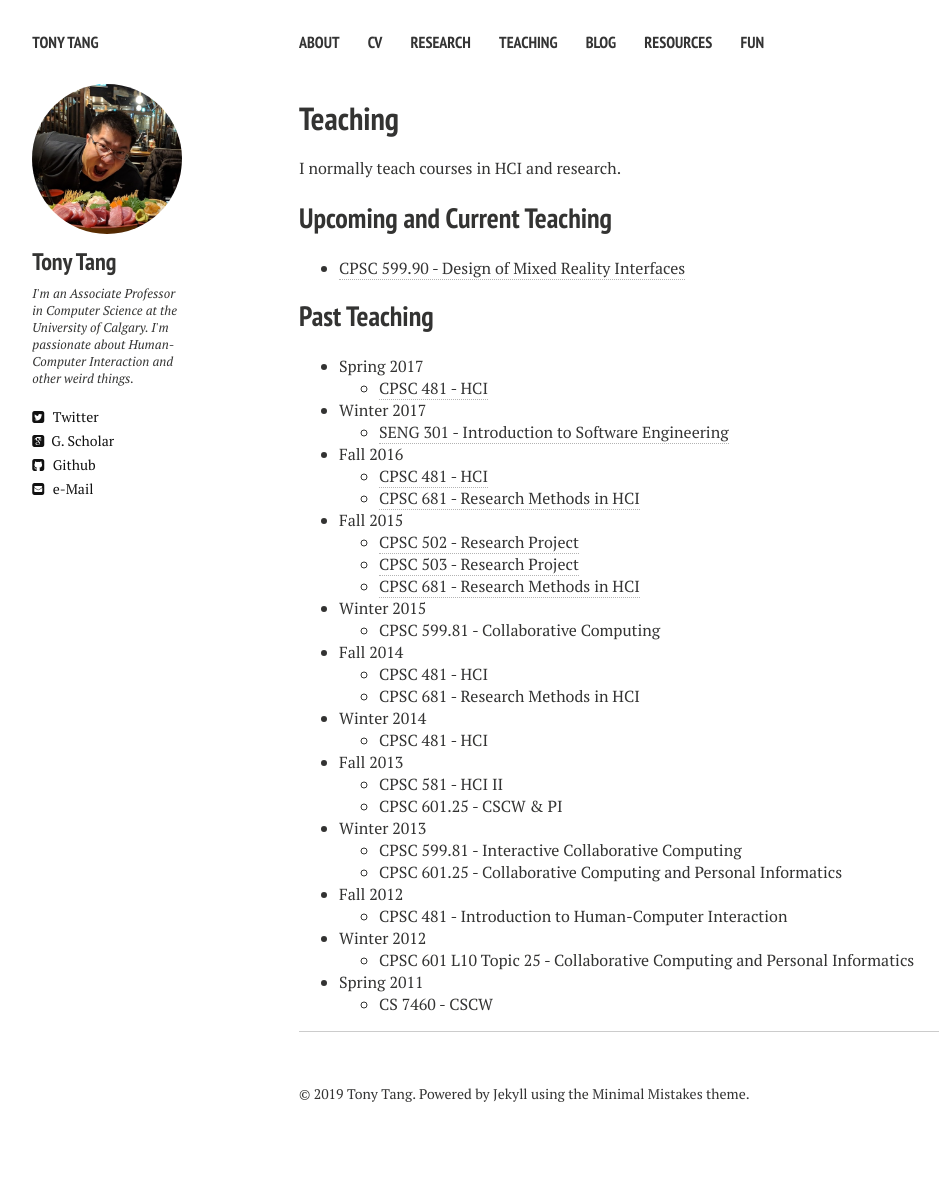
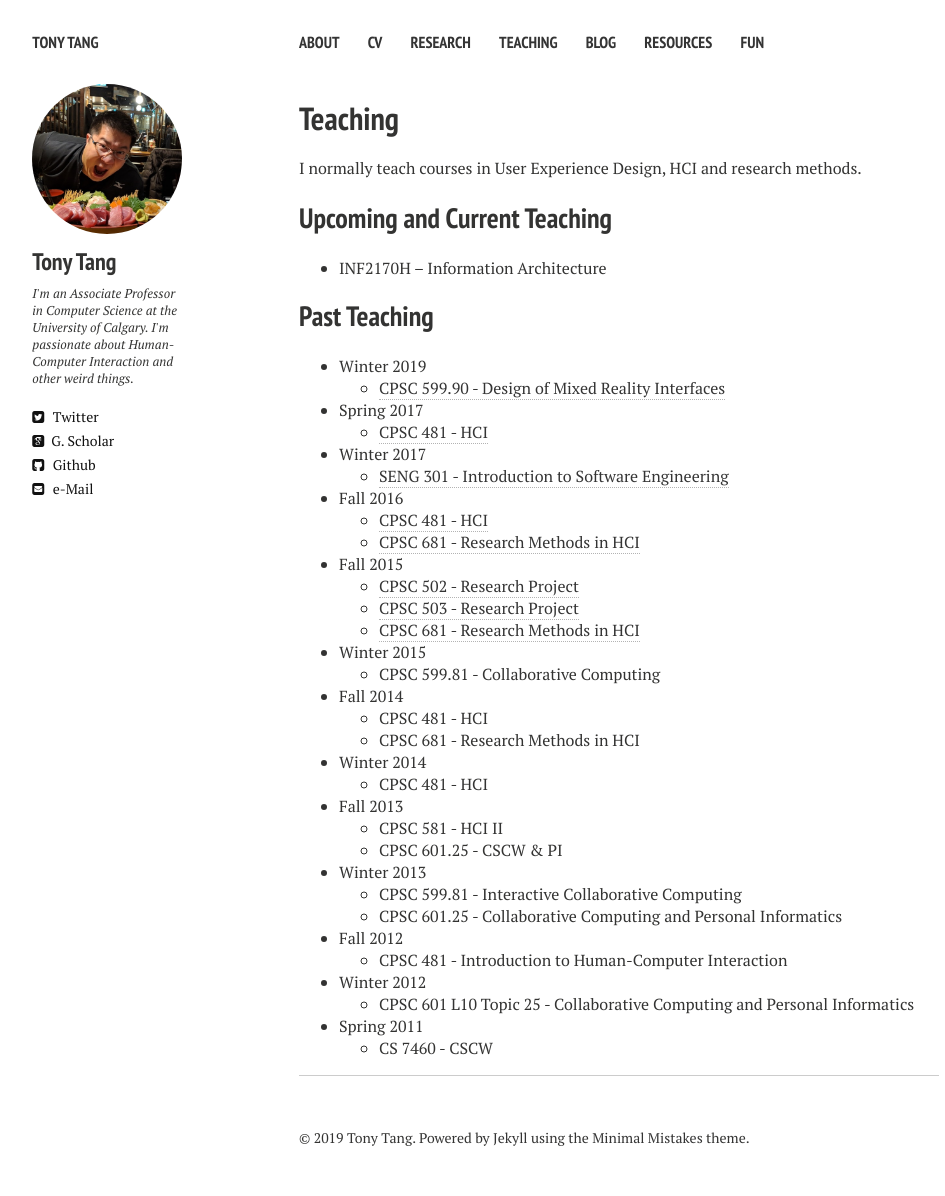
Before and after one commit to tthmok/tthmok.github.io, a Jekyll site: the page built from _pages/teaching.md, in a window 1280 px wide. Shown: the whole page, without its empty margins (21-966 px from the left). Built offline with Jekyll 4.4.1, drawn with Linux system fonts in a browser that asks for light colours; nearby versions of some CDN libraries; before the commit the page ends 1152 px from its top, so only the background shows below that.

Commit message:
teaching.md: utoronto update

```diff
--- a/_pages/teaching.md
+++ b/_pages/teaching.md
@@ -5,13 +5,14 @@ permalink: "/teaching/"
 title: Teaching
 ---
 
-I normally teach courses in HCI and research.
+I normally teach courses in User Experience Design, HCI and research methods.
 
 ## Upcoming and Current Teaching
-
-* [CPSC 599.90 - Design of Mixed Reality Interfaces](https://hcitang.github.io/599.90/)
+* INF2170H – Information Architecture
 
 ## Past Teaching
+* Winter 2019
+	* [CPSC 599.90 - Design of Mixed Reality Interfaces](https://hcitang.github.io/599.90/)
 * Spring 2017
 	* [CPSC 481 - HCI](https://hcitang.github.io/481/)
 * Winter 2017
```
